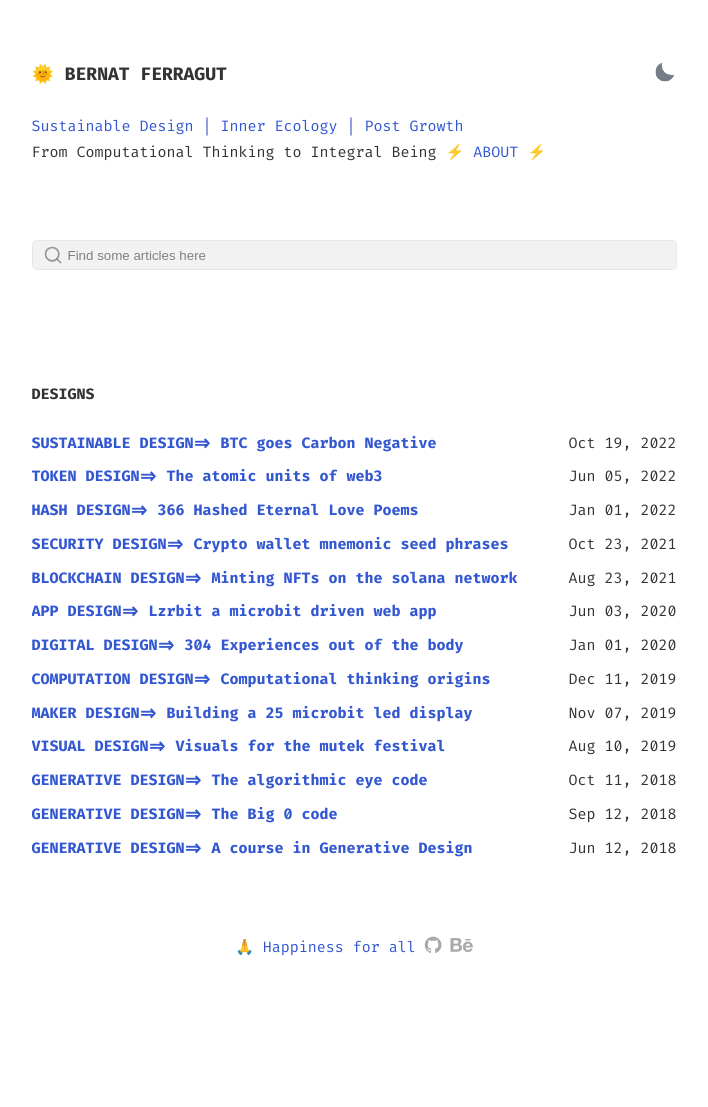
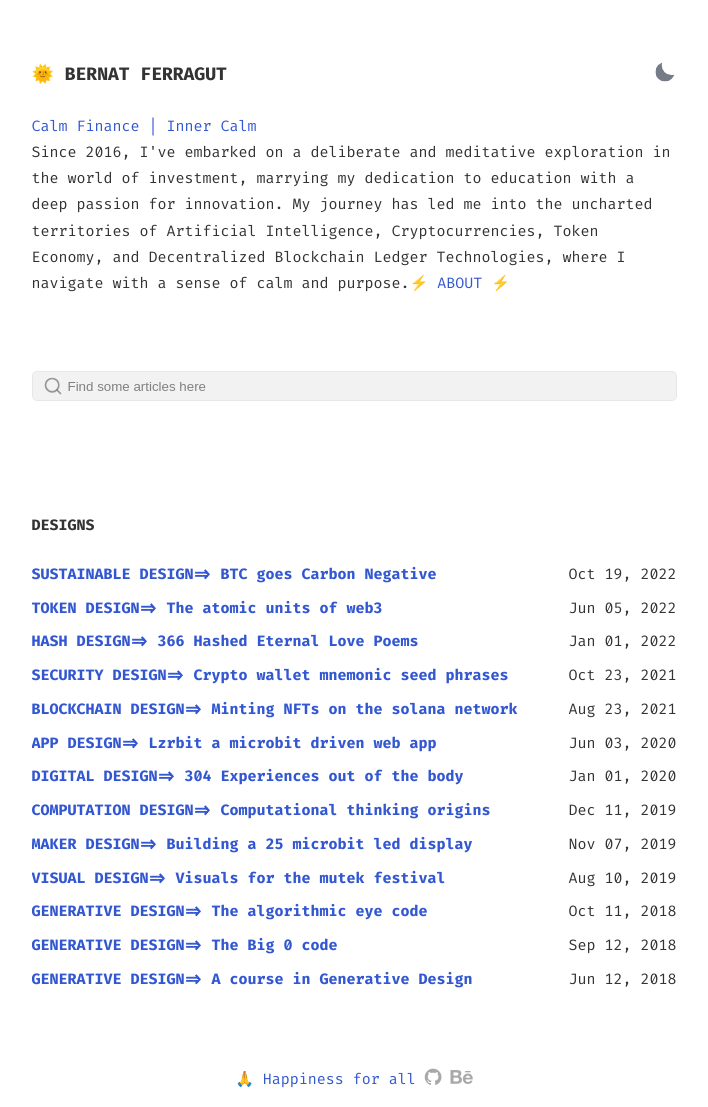
Before and after one commit to bernatferragut/WEB2, a Jekyll site: the page built from index.html, in a window 1280 px wide. Shown: the whole page, without its empty margins (286-994 px from the left). Built offline with Jekyll 4.4.1, drawn with Linux system fonts in a browser that asks for light colours; before the commit the page ends 976 px from its top, so only the background shows below that.

Commit message:
Update index.html
New Update since more than one year!

```diff
--- a/index.html
+++ b/index.html
@@ -9,8 +9,8 @@ layout: default
         </button>
     </div>
     <div class="bio">
-        <a href"{{ site.baseurl }}/about"> Sustainable Design | Inner Ecology | Post Growth </a> <br>
-        <p>From Computational Thinking to Integral Being <a href="{{ site.baseurl }}/about">⚡ ABOUT ⚡</a></p>
+        <a href"{{ site.baseurl }}/about"> Calm Finance | Inner Calm </a> <br>
+        <p>Since 2016, I've embarked on a deliberate and meditative exploration in the world of investment, marrying my dedication to education with a deep passion for innovation. My journey has led me into the uncharted territories of Artificial Intelligence, Cryptocurrencies, Token Economy, and Decentralized Blockchain Ledger Technologies, where I navigate with a sense of calm and purpose.<a href="{{ site.baseurl }}/about">⚡ ABOUT ⚡</a></p>
     </div>
 </section>
 
```
